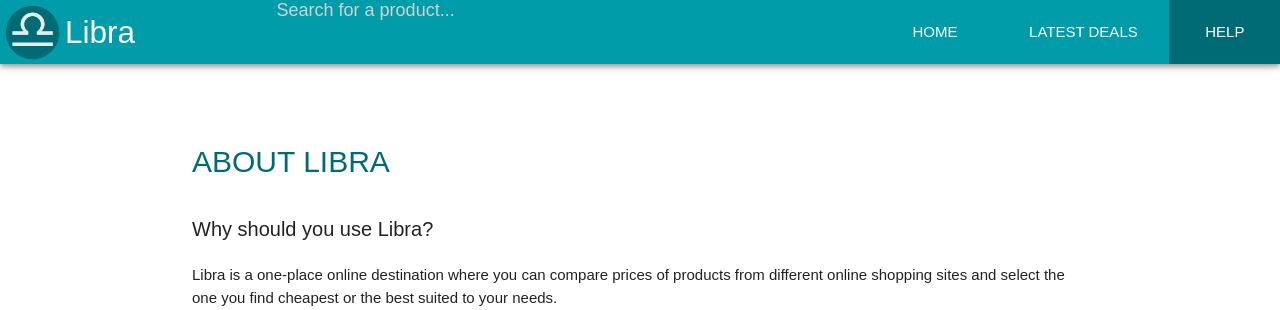
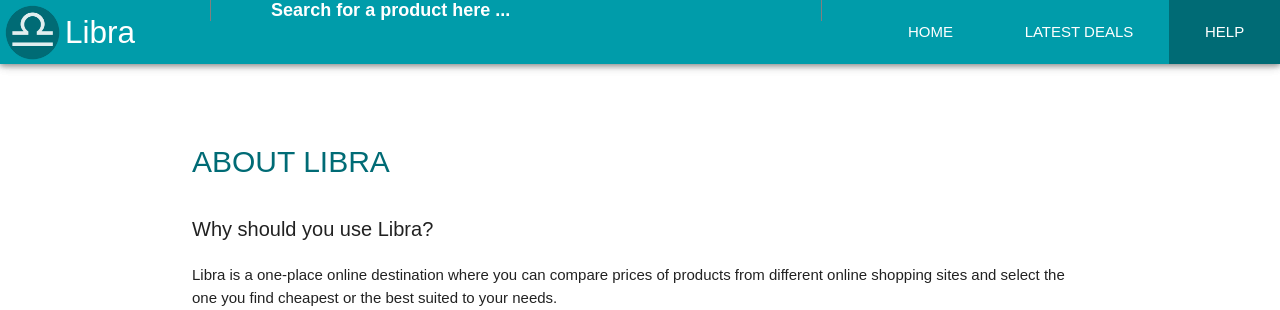
Before and after one commit to aggregator-swlab/libra, a Django app: page /help/ in a window 1280 px wide. Shown: the top 310 px of the page. Run offline with Django 3.2, Linux system fonts and the light colour scheme; parts of the project's set-up code (start-up, migrations or seed data) failed here and were passed over; some libraries are stand-ins or nearby versions.

Commit message:
footer modified

```diff
--- a/libra/templates/base.html
+++ b/libra/templates/base.html
@@ -89,7 +89,7 @@
 				         	  	   		<div class="nav-wrapper">
 							      		<form id="searchbar" action="/search/" method="get">
 							        		<div class="input-field col l8 s8 push-s2">
-							          			<input style="width:550px" type="search" placeholder="Search for a product..." name="search" required>
+							          			<input style="width:550px;" type="search" placeholder="Search for a product here ..." name="search" required>
 							          			<label for="search"><!-- <i class="material-icons">search</i> --><input style="visibility:hidden" type="submit" value="Search" name="submit"></label>
 							          			<!-- <i class="material-icons">close</i> -->
 							        		</div>
@@ -97,10 +97,10 @@
 							    	</div>
 		 				   	</li>
 						  	{% block home_block %}
-						  		<li><a class="homehighlighted" href="/index/">&nbsp&nbsp&nbsp&nbsp HOME &nbsp&nbsp&nbsp&nbsp</a></li>
+						  		<li><a class="homehighlighted" href="/index/">&nbsp&nbsp&nbsp&nbsp <strong>HOME</strong> &nbsp&nbsp&nbsp&nbsp</a></li>
 						  	{% endblock %}
-				          			<li><a class="dealshighlighted" href="/deals/">&nbsp&nbsp&nbsp&nbsp LATEST DEALS&nbsp;&nbsp&nbsp&nbsp</a></li>
-				          			<li><a class="abouthighlighted" href="/help/">&nbsp&nbsp&nbsp&nbsp HELP &nbsp&nbsp&nbsp&nbsp</a></li>
+				          			<li><a class="dealshighlighted" href="/deals/">&nbsp&nbsp&nbsp&nbsp <strong>LATEST DEALS</strong> &nbsp;&nbsp&nbsp&nbsp</a></li>
+				          			<li><a class="abouthighlighted" href="/help/">&nbsp&nbsp&nbsp&nbsp <strong>HELP</strong> &nbsp&nbsp&nbsp&nbsp</a></li>
 			        			</ul>
 						<ul class="side-nav" id="mobile-demo">
 				          			<li><a href="/mobsearch/">SEARCH</a></li>
@@ -185,6 +185,33 @@
 			    	flex: 1 0 auto;
 			}
 
+			input
+			{
+				border-left: 1px solid gray !important;
+				border-right: 1px solid gray !important;
+				/*box-shadow:inset 0 0 2px 2px #888 !important;*/
+			}
+
+			::-webkit-input-placeholder {
+			   	color: white !important;
+			   	font-weight: bold !important;
+			}
+
+			:-moz-placeholder { /* Firefox 18- */
+			   	color: white !important;
+			   	font-weight: bold !important;
+			}
+
+			::-moz-placeholder {  /* Firefox 19+ */
+			   	color: white !important;
+			   	font-weight: bold !important;
+			}
+
+			:-ms-input-placeholder {
+			   	color: white !important;
+			   	font-weight: bold !important;
+			}
+
 		</style>
 
 	</body>
```
Also changed, not shown: 2 other files.
